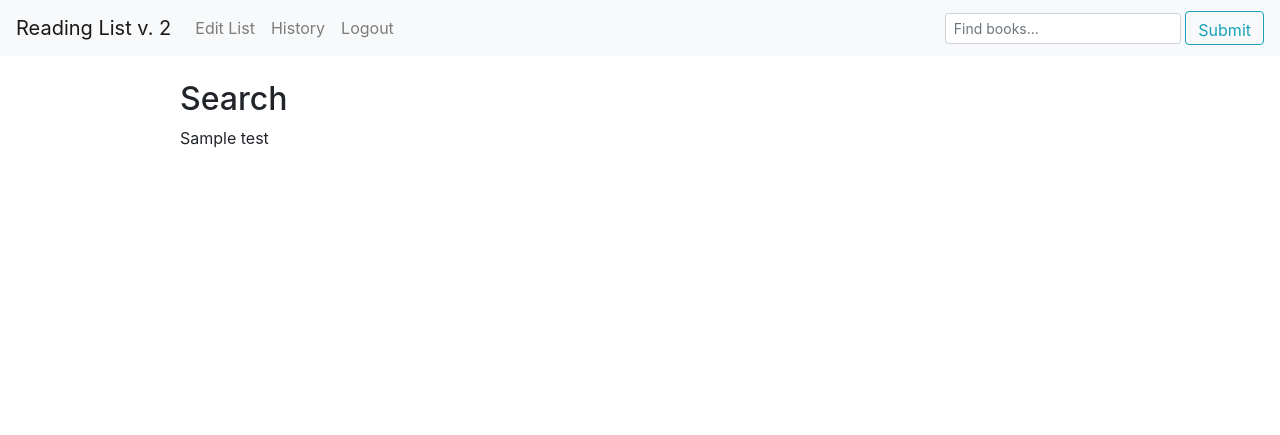
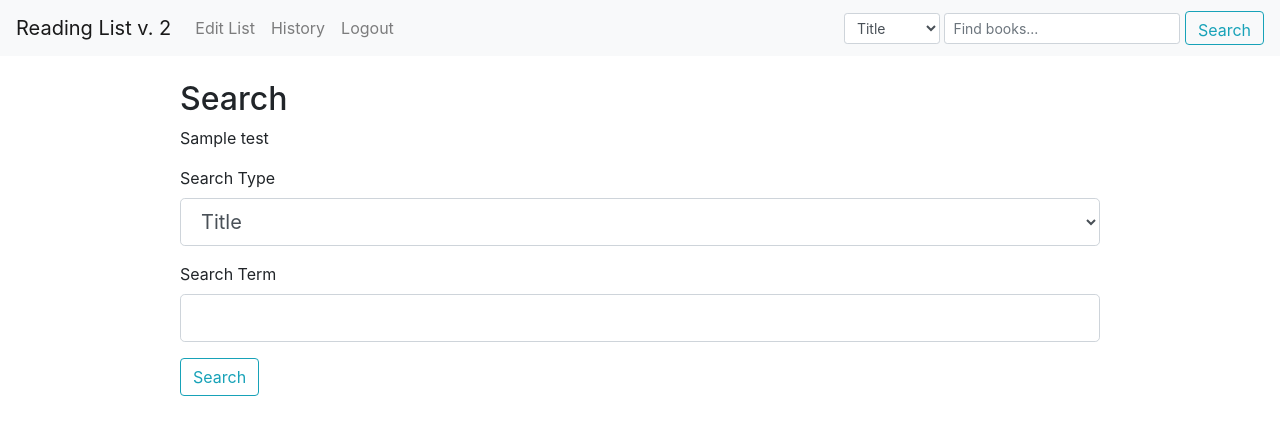
Before and after one commit to bearistotle/reading-list, a Flask app: template templates/search.html in a window 1280 px wide. Shown: the top 435 px of the page. Run offline with Flask 2, Linux system fonts and the light colour scheme; the visitor is signed in with stand-in values (Sample User, id 1); tables that the repository leaves empty hold one stand-in row (values such as "Sample post"); the template is opened without the code that fills it: values that come from a table or form of the project are taken from there, most other values are stand-ins (such as "Sample title", 1, 10 or a date in 2020); form fields are guessed from the names that the template uses; parts of the project's set-up code (start-up, migrations or seed data) failed here and were passed over; some libraries are stand-ins or nearby versions.

Commit message:
Added search functionality.

```diff
--- a/forms.py
+++ b/forms.py
@@ -44,6 +44,7 @@ class RateReviewForm(FlaskForm):
     book_id = HiddenField() # better validators? # what to do on err?
     submit = SubmitField("Mark as Read")
 
+"""
 class SearchForm(FlaskForm):
     search_type = SelectField("Search Type", choices=[("title", "Title"),
                                                       ("author", "Author"),
@@ -51,9 +52,16 @@ class SearchForm(FlaskForm):
                                                       ("keyword", "Keyword")])
     search_term = StringField("Search Term", validators=[InputRequired(),
                                                         Length(min=2,max=120)])
+    search_origin = HiddenField()
     submit = SubmitField("Search")
+"""
 
-class NavBarSearchForm(FlaskForm):
+# values passed by select field options are formatted to fit with the google books api
+class SearchForm(FlaskForm):
+    search_type = SelectField("Search Type", choices=[("intitle", "Title"),
+                                                      ("inauthor", "Author"),
+                                                      ("isbn", "ISBN"),
+                                                      ("subject", "Keyword")])
     search_term = StringField(validators=[InputRequired(),
                                          Length(min=2, max=120)])
     submit = SubmitField("Search")
--- a/main.py
+++ b/main.py
@@ -7,10 +7,11 @@ from wtforms.validators import InputRequired, Length, Email, EqualTo
 from app import db, app, service
 from models import User, Book, Category
 from forms import LoginForm, RegistrationForm, AddBookForm, RateReviewForm
-from forms import SearchForm, NavBarSearchForm
+from forms import SearchForm
 from hashutils import check_pw_hash
 from datetime import datetime
-
+from googleapiclient.discovery import build
+import json
 
 # routes: index, reading now, coming up, full list, settings (sub settings
 # options for weights, categories, priorities, ratios?), subscribable
@@ -32,7 +33,7 @@ def home():
     # form for search in navbar (since this is the same for all routes,
     # except login and register, this should probably be set in the app.py
     # file with other configuration stuff)
-    search_form = NavBarSearchForm()
+    search_form = SearchForm()
 
     # determine the user
     email = session["user"]
@@ -187,7 +188,9 @@ def home():
 
             upcoming_list = list(zip(upcoming_books, category_list, style_list))
 
-        return render_template("home.html", current=current_list, upcoming=upcoming_list, search_form=search_form)
+        return render_template("home.html", current=current_list,
+                               upcoming=upcoming_list,
+                               search_form=search_form)
 
 
 @app.route("/login", methods=["GET", "POST"])
@@ -275,7 +278,7 @@ def edit_list():
     # form for search in navbar (since this is the same for all routes,
     # except login and register, this should probably be set in the app.py
     # file with other configuration stuff)
-    search_form = NavBarSearchForm()
+    search_form = SearchForm()
 
 # TODO: Refactor to move processing from templates to main
 
@@ -341,7 +344,7 @@ def remove_book():
     # form for search in navbar (since this is the same for all routes,
     # except login and register, this should probably be set in the app.py
     # file with other configuration stuff)
-    search_form = NavBarSearchForm()
+    search_form = SearchForm()
 
     if request.args:
 
@@ -361,7 +364,7 @@ def reading_history():
     # form for search in navbar (since this is the same for all routes,
     # except login and register, this should probably be set in the app.py
     # file with other configuration stuff)
-    search_form = NavBarSearchForm()
+    search_form = SearchForm()
 
     form = RateReviewForm()
 
@@ -438,26 +441,96 @@ def full_review():
 # Probably this should be a modal generated by a link on the navbar? Display results in a modal too, with an add btn?
 # Or a new view entirely with a handler here?
 
-@app.route("/search", methods=["GET", "POST"])
-def search():
+@app.route("/search-results", methods=["POST"])
+def search_results():
 
+# TODO: Reconsider whether full search page is even necessary and rework the
+# logic below or delete. Going with not necessary for now.
+# TODO: Get fork separating nav search and main search working. Possibly use a GET for one
+# (you don't need a GET handler with no args, since there's no need for a link to the
+# search view due to search in navbar, right?)
+    """
     nav_search_form = NavBarSearchForm()
     search_form = SearchForm()
+
+    if request.method == "GET":
+        test = "GET"
+        return render_template("search.html", nav_search_form=nav_search_form, search_form=search_form, test=test)
+
     if request.method == "POST":
-        if nav_search_form.search_term.data:
-            search_type = "keyword"
-            search_term = nav_search_form.search_term.data
+
+        test = "FAILURE"
+
+        if nav_search_form.search_origin.data == "nav_search":
+            # make keyword default search type (if this doesn't work,
+            # make keyword default selection in form def)
+            if not nav_search_form.search_type.data:
+
+                search_type = "keyword"
+
+            else:
+
+                search_type = nav_search_form.search_type.data
+                search_term = nav_search_form.search_term.data
+
             test = "NavBar Search Successful"
-        elif search_form.search_term.data:
+
+        elif search_form.search_origin.data == "main_search":
+
             search_type = search_form.search_type.data
             search_term = search_form.search_term.data
             test = "Search Page Search Successful"
 
         #perform search, render template with results
-
-    return render_template("search.html", search_form=search_form, test=test)
+    """
+    search_form = SearchForm()
+    search_type = search_form.search_type.data
+    search_term = search_form.search_term.data
+    query = search_type + "+" + search_term
 
 
+    # access credentials file to get API_KEY
+    with open("credentials.json") as creds:
+        secrets = json.load(creds)
+
+    # create service object to build requests
+    service = build('books', 'v1', developerKey=secrets["credentials"]["API_KEY"])
+
+    # Create request object. Returns an apiclient.http.HttpRequest object that
+    # encapsulates all information needed to make the request, but it does not
+    # call the API.
+    request = service.volumes().list(source="public", q=query)
+
+    # Execute request. It returns a Python object built from the JSON response.
+    # You can print this object or refer to the Books API documentation to
+    # determine its structure.
+    response = request.execute()
+
+    # Create results object to pass into render_template
+    results = []
+
+    # TODO: make your code capable of handling cases where no isbn-13 exists
+    # and where no isbn exists at all
+    for book in response.get('items', []):
+
+        title = book["volumeInfo"]["title"]
+        authors = book["volumeInfo"]["authors"]
+        num_authors = len(book["volumeInfo"]["authors"])
+
+        if book["volumeInfo"].get("industryIdentifiers"):
+
+            if book["volumeInfo"]["industryIdentifiers"][0].get("identifier"):
+
+                isbn_13 = book["volumeInfo"]["industryIdentifiers"][0]["identifier"]
+
+        else:
+            isbn_13 = "No ISBN-13 available."
+
+        results.append({"title": title, "authors": authors, "num_authors": num_authors, "isbn_13": isbn_13})
+
+
+    return render_template("search-results.html", search_form=search_form,
+                           results=results)
 
 
 if __name__ == "__main__":
--- a/templates/base.html
+++ b/templates/base.html
@@ -31,10 +31,11 @@
             <a class="nav-link" href="/logout">Logout</a>
           </li>
         </ul>
-        <form class="form-inline ml-auto" action="/search" method="POST">
+        <form class="form-inline ml-auto" action="/search-results" method="POST">
           {{ search_form.hidden_tag() }}
           <fieldset class="form-inline">
             <div>
+              {{ search_form.search_type(class="form-control form-control-sm") }}
               {{ search_form.search_term(class="form-control form-control-sm", placeholder="Find books...") }}
               {{ search_form.submit(class="form-control form-control-sm btn btn-outline-info") }}
             </div>
--- a/templates/search.html
+++ b/templates/search.html
@@ -2,4 +2,24 @@
 {% block content %}
 <h2>Search</h2>
 <p>{{ test }}</p>
+<form action = "" method="POST">
+    {{ search_form.hidden_tag() }}
+    <fieldset class="form-group">
+        <div class="form-group">
+          {{ search_form.search_type.label(class="form-control-label") }}
+          {{ search_form.search_type(class="form-control form-control-lg") }}
+        </div>
+        <div class="form-group">
+          {{ search_form.search_term.label(class="form-control-label") }}
+          {{ search_form.search_term(class="form-control form-control-lg") }}
+        </div>
+        <div class="form-group">
+                {{ search_form.search_origin(value="main_search") }}
+              </div>
+        <div class="form-group">
+          {{ search_form.submit(class="btn btn-outline-info") }}
+        </div>
+
+    </fieldset>
+</form>
 {% endblock %}
```
Also changed, not shown: templates/search-results.html (added, +37 -0 lines), 1 other file.
